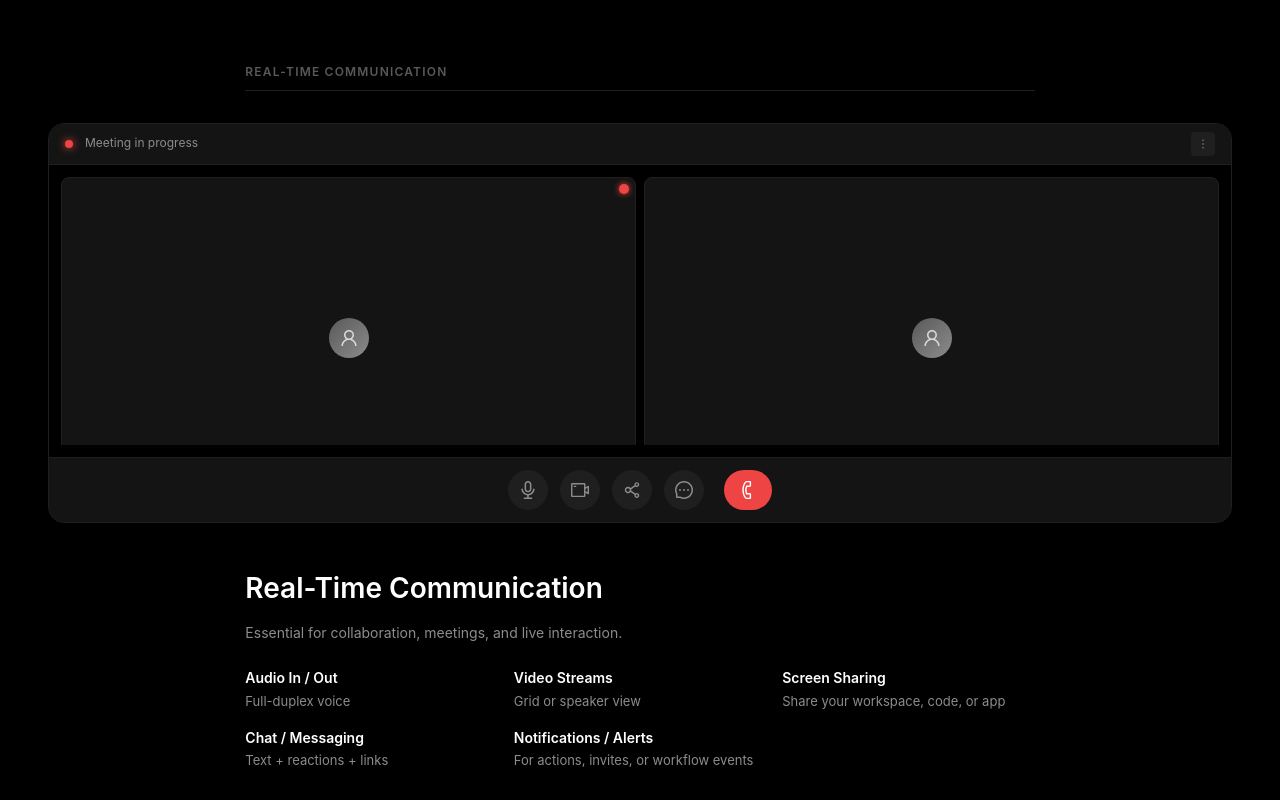
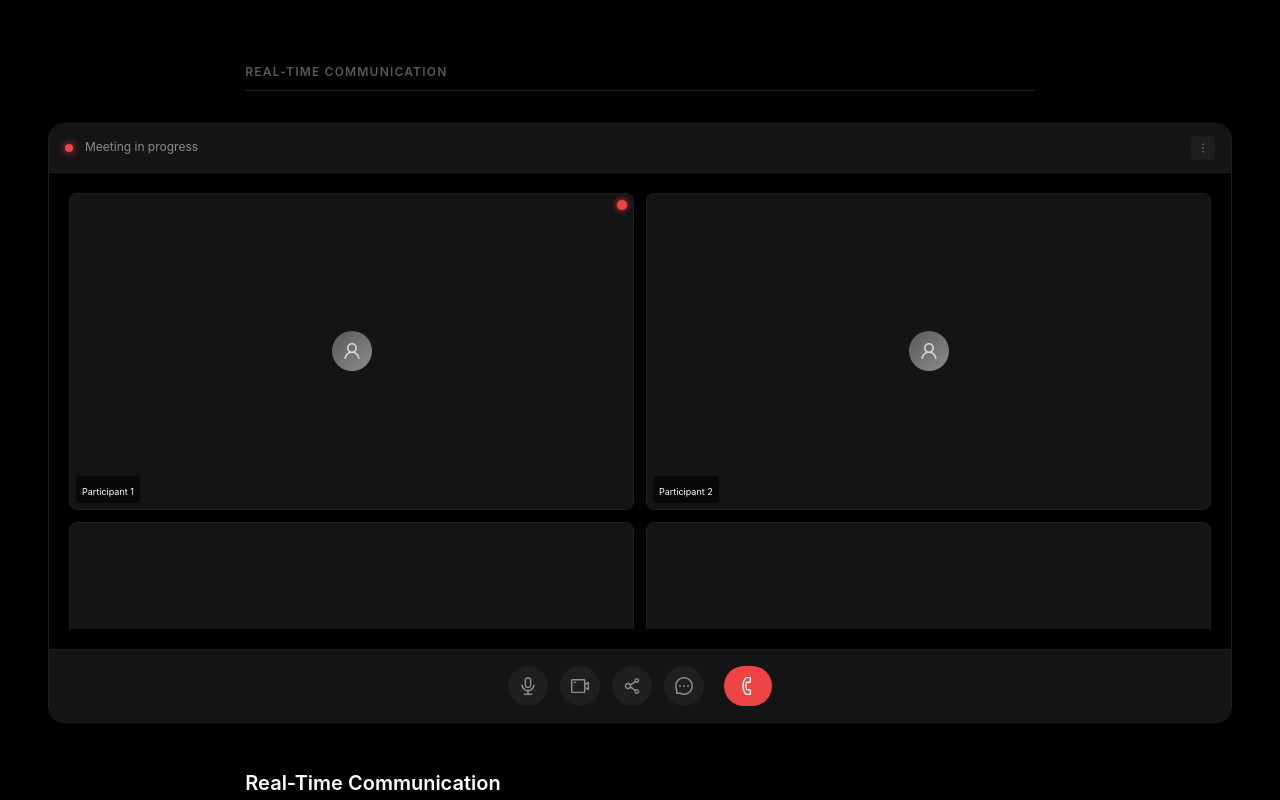
Before and after one commit to oldwestsolutions/oldoldwest, a Next.js app: page / in a window 1280 px wide. Shown: the part 1840-2640 px from the top of the page. Built offline with nearby package versions, Linux system fonts and the light colour scheme.

Commit message:
Make text content much smaller and increase illustration back to 600px with proper spacing

```diff
--- a/src/app/page.tsx
+++ b/src/app/page.tsx
@@ -376,20 +376,20 @@ export default function Home() {
           {/* Content below illustration */}
           <Row justify="center" style={{ width: '100%' }}>
             <Col xs={24} lg={20} xl={16}>
-              <Title level={2} style={{ color: '#ffffff', marginBottom: 16, fontSize: isMobile ? 24 : 28, fontWeight: 600 }}>
+              <Title level={2} style={{ color: '#ffffff', marginBottom: 8, fontSize: isMobile ? 18 : 20, fontWeight: 600 }}>
                 Real-Time Communication
               </Title>
-              <Paragraph style={{ color: '#8c8c8c', fontSize: 14, lineHeight: 1.6, marginBottom: 24 }}>
+              <Paragraph style={{ color: '#8c8c8c', fontSize: 11, lineHeight: 1.4, marginBottom: 16 }}>
                 Essential for collaboration, meetings, and live interaction.
               </Paragraph>
 
-              <Row gutter={[16, 16]}>
+              <Row gutter={[12, 12]}>
                 <Col xs={24} sm={12} md={8} lg={8}>
                   <div>
-                    <Title level={4} style={{ color: '#ffffff', marginBottom: 4, fontSize: 14, fontWeight: 600 }}>
+                    <Title level={4} style={{ color: '#ffffff', marginBottom: 2, fontSize: 11, fontWeight: 600 }}>
                       Audio In / Out
                     </Title>
-                    <Paragraph style={{ color: '#8c8c8c', fontSize: 13, lineHeight: 1.5, margin: 0 }}>
+                    <Paragraph style={{ color: '#8c8c8c', fontSize: 10, lineHeight: 1.4, margin: 0 }}>
                       Full-duplex voice
                     </Paragraph>
                   </div>
@@ -397,10 +397,10 @@ export default function Home() {
 
                 <Col xs={24} sm={12} md={8} lg={8}>
                   <div>
-                    <Title level={4} style={{ color: '#ffffff', marginBottom: 4, fontSize: 14, fontWeight: 600 }}>
+                    <Title level={4} style={{ color: '#ffffff', marginBottom: 2, fontSize: 11, fontWeight: 600 }}>
                       Video Streams
                     </Title>
-                    <Paragraph style={{ color: '#8c8c8c', fontSize: 13, lineHeight: 1.5, margin: 0 }}>
+                    <Paragraph style={{ color: '#8c8c8c', fontSize: 10, lineHeight: 1.4, margin: 0 }}>
                       Grid or speaker view
                     </Paragraph>
                   </div>
@@ -408,10 +408,10 @@ export default function Home() {
 
                 <Col xs={24} sm={12} md={8} lg={8}>
                   <div>
-                    <Title level={4} style={{ color: '#ffffff', marginBottom: 4, fontSize: 14, fontWeight: 600 }}>
+                    <Title level={4} style={{ color: '#ffffff', marginBottom: 2, fontSize: 11, fontWeight: 600 }}>
                       Screen Sharing
                     </Title>
-                    <Paragraph style={{ color: '#8c8c8c', fontSize: 13, lineHeight: 1.5, margin: 0 }}>
+                    <Paragraph style={{ color: '#8c8c8c', fontSize: 10, lineHeight: 1.4, margin: 0 }}>
                       Share your workspace, code, or app
                     </Paragraph>
                   </div>
@@ -419,10 +419,10 @@ export default function Home() {
 
                 <Col xs={24} sm={12} md={8} lg={8}>
                   <div>
-                    <Title level={4} style={{ color: '#ffffff', marginBottom: 4, fontSize: 14, fontWeight: 600 }}>
+                    <Title level={4} style={{ color: '#ffffff', marginBottom: 2, fontSize: 11, fontWeight: 600 }}>
                       Chat / Messaging
                     </Title>
-                    <Paragraph style={{ color: '#8c8c8c', fontSize: 13, lineHeight: 1.5, margin: 0 }}>
+                    <Paragraph style={{ color: '#8c8c8c', fontSize: 10, lineHeight: 1.4, margin: 0 }}>
                       Text + reactions + links
                     </Paragraph>
                   </div>
@@ -430,10 +430,10 @@ export default function Home() {
 
                 <Col xs={24} sm={12} md={8} lg={8}>
                   <div>
-                    <Title level={4} style={{ color: '#ffffff', marginBottom: 4, fontSize: 14, fontWeight: 600 }}>
+                    <Title level={4} style={{ color: '#ffffff', marginBottom: 2, fontSize: 11, fontWeight: 600 }}>
                       Notifications / Alerts
                     </Title>
-                    <Paragraph style={{ color: '#8c8c8c', fontSize: 13, lineHeight: 1.5, margin: 0 }}>
+                    <Paragraph style={{ color: '#8c8c8c', fontSize: 10, lineHeight: 1.4, margin: 0 }}>
                       For actions, invites, or workflow events
                     </Paragraph>
                   </div>
--- a/src/components/GoogleMeetsUI.tsx
+++ b/src/components/GoogleMeetsUI.tsx
@@ -28,7 +28,7 @@ export default function GoogleMeetsUI({
       borderRadius: 16,
       overflow: 'hidden',
       boxShadow: '0 8px 32px rgba(0, 0, 0, 0.4)',
-      height: variant === 'communication' ? '400px' : '100%',
+      height: variant === 'communication' ? '600px' : '100%',
       width: '100%',
       display: 'flex',
       flexDirection: 'column'
@@ -37,7 +37,7 @@ export default function GoogleMeetsUI({
       <div style={{
         background: '#141414',
         borderBottom: '1px solid #1f1f1f',
-        padding: '8px 16px',
+        padding: '12px 16px',
         display: 'flex',
         justifyContent: 'space-between',
         alignItems: 'center',
@@ -74,10 +74,10 @@ export default function GoogleMeetsUI({
       <div style={{
         flex: 1,
         background: '#000000',
-        padding: variant === 'workspace' ? '16px' : '12px',
+        padding: variant === 'workspace' ? '16px' : '20px',
         display: 'flex',
         flexDirection: 'column',
-        gap: variant === 'workspace' ? '12px' : '8px',
+        gap: variant === 'workspace' ? '12px' : '16px',
         overflow: 'hidden',
         minHeight: 0
       }}>
@@ -232,7 +232,7 @@ export default function GoogleMeetsUI({
               flex: 1,
               display: 'grid',
               gridTemplateColumns: participants <= 2 ? '1fr' : 'repeat(2, 1fr)',
-              gap: '8px',
+              gap: '12px',
               minHeight: 0,
               overflow: 'hidden'
             }}>
@@ -342,7 +342,7 @@ export default function GoogleMeetsUI({
         <div style={{
           background: '#141414',
           borderTop: '1px solid #1f1f1f',
-          padding: '12px',
+          padding: '16px',
           display: 'flex',
           justifyContent: 'center',
           alignItems: 'center',
```
